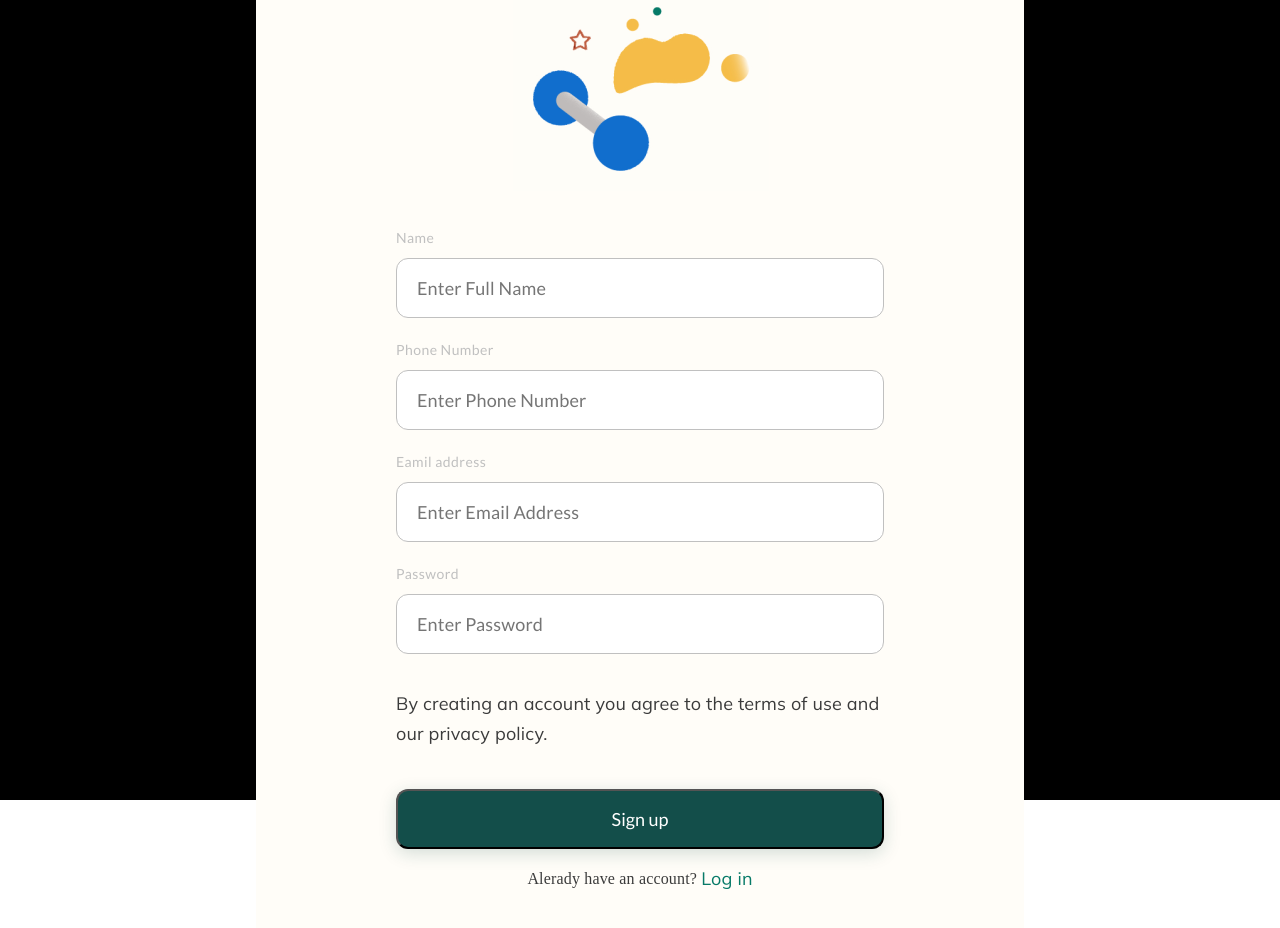
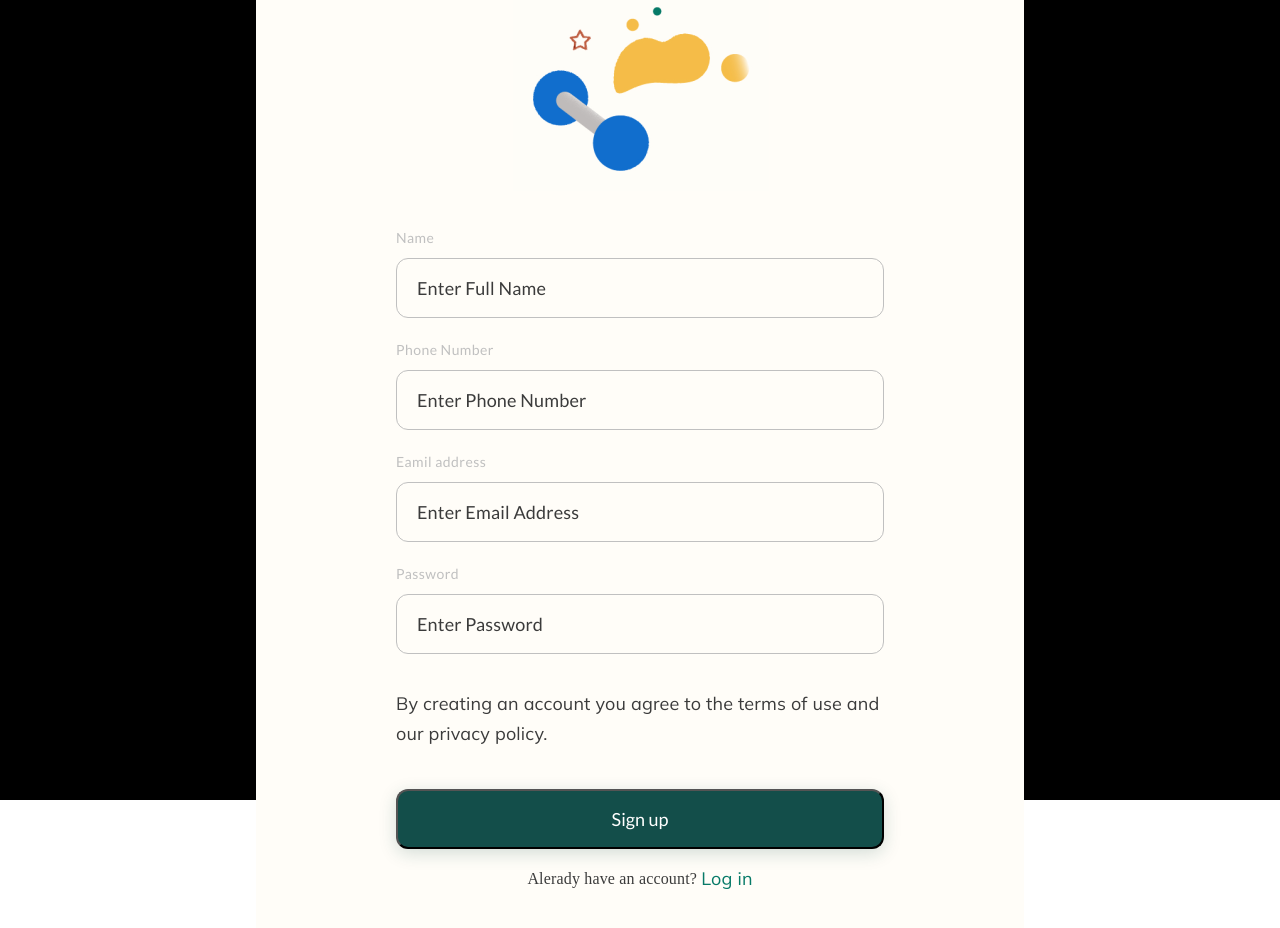
Before and after one commit to 2ee000/Login_WebApp, a React (Create React App) app: page /signup in a window 1280 px wide. Shown: the top 928 px of the page. Built offline with nearby package versions, Linux system fonts and the light colour scheme; a web font is replaced by a local one.

Commit message:
placeholder style add

```diff
--- a/src/styles/login.css
+++ b/src/styles/login.css
@@ -72,6 +72,15 @@
   background-color: #F7F7F7;
   border: none;
   border-radius: 10px;
+}
+
+.login__input input::placeholder {
+  font-family: 'Lato';
+  font-style: normal;
+  font-size: 12px;
+  font-weight: 400;
+  line-height: 24px;
+  color: #2D2D2D;
 }
 
 .login__forgot {
--- a/src/styles/signup.css
+++ b/src/styles/signup.css
@@ -66,11 +66,11 @@
 .signup__input {
   display: flex;
   flex-flow: column nowrap;
-  text-align: start;
   gap: 8px;
 }
 
 .signup__input p {
+  text-align: start;
   font-family: 'Lato';
   font-style: normal;
   font-size: 14px;
@@ -86,6 +86,19 @@
   padding: 18px 20px;
   border: 1.5px solid #C0C0C0;
   border-radius: 12px;
+  background-color: rgba(0,0,0,0);
+  display: flex;
+  align-items: center;
+  justify-content: center;
+  font-family: 'Lato';
+  font-style: normal;
+  font-size: 18px;
+  font-weight: 400;
+  line-height: 24px;
+  letter-spacing: 0.166667px;
+}
+
+.signup__input input::placeholder {
   font-family: 'Lato';
   font-style: normal;
   font-size: 18px;
```
